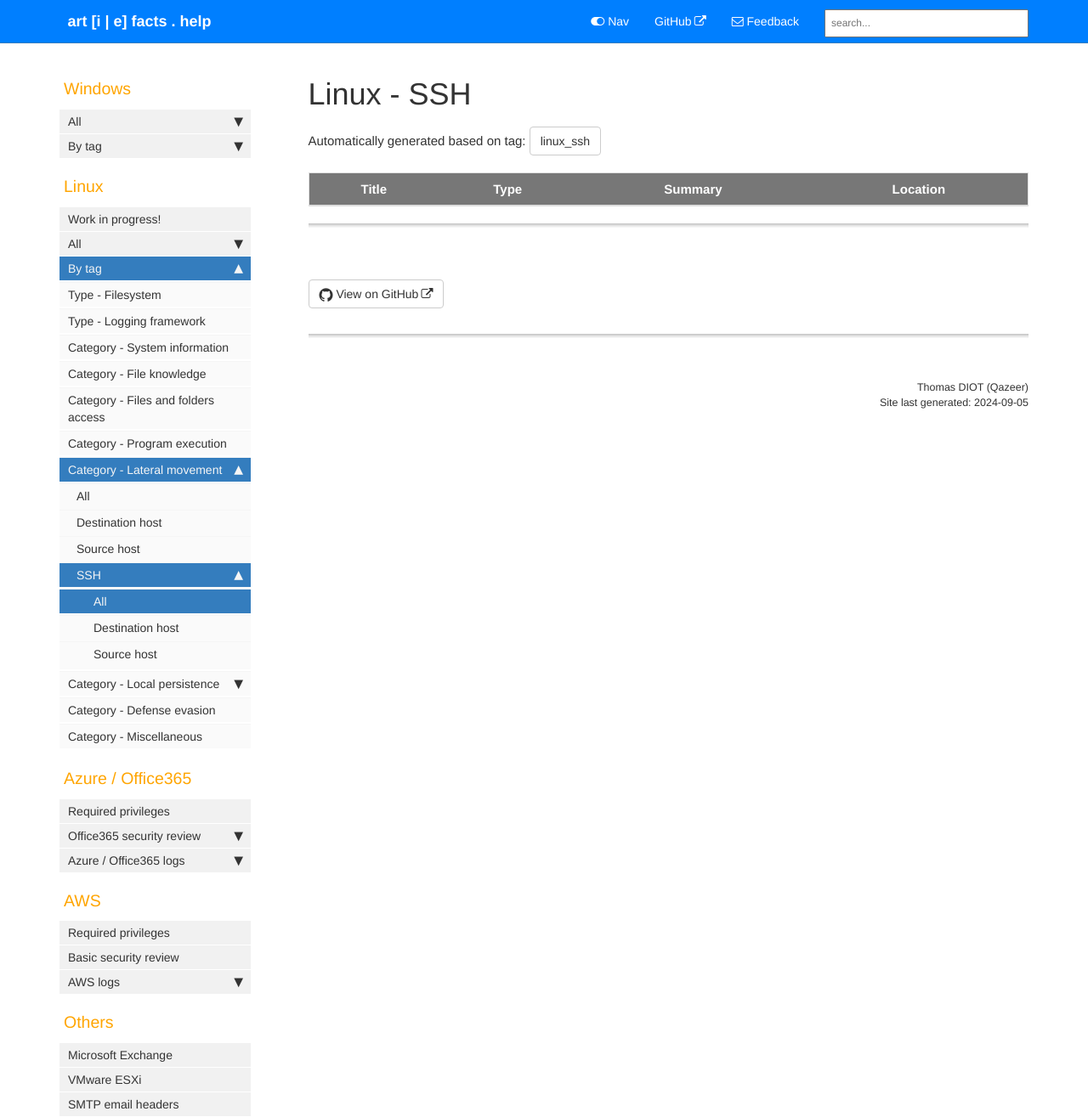
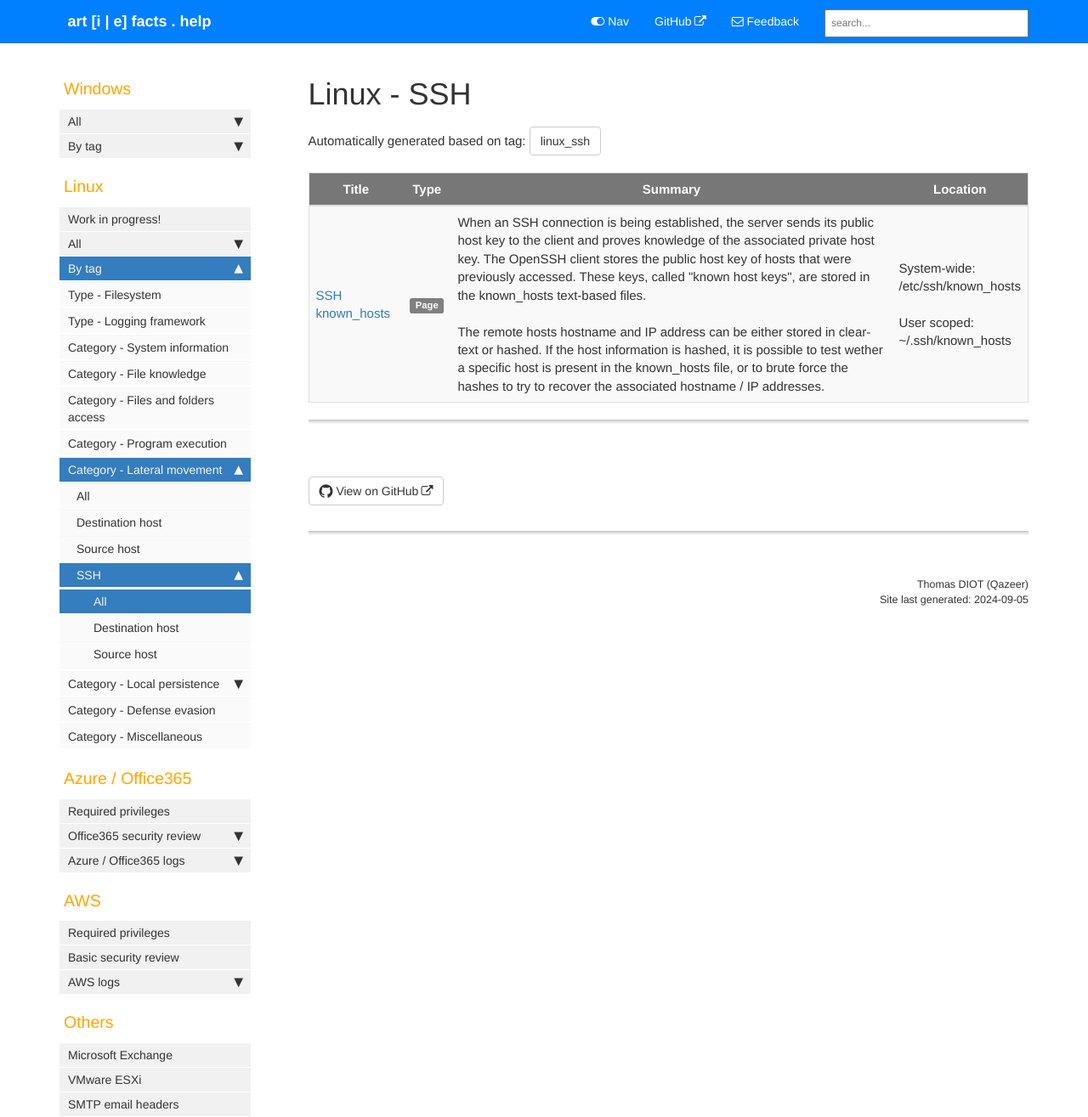
Before and after one commit to Qazeer/artefacts.help, a Jekyll site: the page built from pages/tags/tag_linux_ssh.md, in a window 1280 px wide. Shown: the whole page at 85% size. Built offline with Jekyll 4.4.1, drawn with Linux system fonts in a browser that asks for light colours; comment, search, counter and statistics services are not loaded.

Commit message:
[Artefact] Linux SSH known_hosts - init

````diff
--- a/_data/sidebars/sidebar.yml
+++ b/_data/sidebars/sidebar.yml
@@ -695,12 +695,20 @@
       url: /linux_shell_histories.html
       output: web
 
-    - title: wget HSTS history
-      url: /wget_hsts_history.html
+    - title: SSH
       output: web
+      children:
+
+      - title: SSH known_hosts
+        url: /ssh_known_hosts.html
+        output: web
 
     - title: utmp, wtmp, and btmp
       url: /utmp_wtmp_btmp.html
+      output: web
+
+    - title: wget HSTS history
+      url: /wget_hsts_history.html
       output: web
 
   - title: By tag
--- /dev/null
+++ b/pages/linux/ssh_known_hosts.md
@@ -0,0 +1,89 @@
+---
+title: SSH known_hosts
+summary: 'When an SSH connection is being established, the server sends its public host key to the client and proves knowledge of the associated private host key. The OpenSSH client stores the public host key of hosts that were previously
+accessed. These keys, called "known host keys", are stored in the known_hosts text-based files.\n\n The remote hosts hostname and IP address can be either stored in clear-text or hashed. If the host information is hashed, it is possible to test wether a specific host is present in the known_hosts file, or to brute force the hashes to try to recover the associated hostname / IP addresses.'
+keywords: SSH
+tags:
+  - linux_lateral_movement
+  - linux_lateral_movement_src
+  - linux_ssh
+  - linux_ssh_src
+default_location: 'System-wide:\n /etc/ssh/known_hosts\n\n User scoped:\n ~/.ssh/known_hosts'
+last_updated: 2024-08-24
+sidebar: sidebar
+permalink: ssh_known_hosts.html
+folder: linux
+---
+
+### Overview
+
+When an `SSH` connection is being established, the server sends its public host
+key to the client and proves knowledge of the associated private host key. The
+host keys are generally generated upon the installation of the `SSH` service
+and are used for server-side authentication of the `SSH` server.
+
+The `OpenSSH` client stores the public host key of hosts that were previously
+accessed. These keys, called "known host keys", are stored in the `known_hosts`
+text-based files. The `known_hosts` file can be system-wide
+(`/etc/ssh/known_hosts`) or user scoped (`~/.ssh/known_hosts`).
+
+The user scoped `known_hosts` file is populated (on the client-side) upon the
+first access to a given `SSH` server and host key pair, following the user
+validation of the server authenticity (through its public host key
+fingerprint). If the legitimacy of the public host key was validated upon that
+first connection, the `known_hosts` files can be used to establish the trust
+with the remote server in subsequent access in order to protect against
+man-in-the-middle network attacks. If the public host key of a known host
+changes, the `SSH` client will display an alert.
+
+While automatically populated by the `SSH` client, entries may also be added
+manually to the `known_hosts` files, using the `ssh-keyscan(1)` utility to
+collect public `SSH` host keys from the specified host(s):
+
+```bash
+# To add the REMOTE_HOST public key to the known_hosts system-wide.
+
+ssh-keyscan -H -t rsa <REMOTE_HOST> >> /etc/ssh/ssh_known_hosts
+```
+
+*The `known_hosts` is one of the few endpoint disk artefacts to identify
+outgoing `SSH` connections.*
+
+### Information of interest
+
+The `known_hosts` file is a plaintext file, with one known host information per
+line.
+
+#### Hashed known hosts
+
+The remote hosts hostname and IP address can be either stored in clear-text or
+hashed if `HashKnownHosts` is set to "yes" in the `SSH` client `ssh_config`
+configuration file.
+
+Even if the hosts information are hashed, the following command can be used to
+check whether the specified hostname is present in the given known hosts file:
+
+```bash
+ssh-keygen -l -f <KNOWN_HOST_FILE> -F <HOSTNAME>
+```
+
+Additionally, `John the Ripper` can be used to brute force known hosts files,
+using for instance the private IP address ranges:
+
+```bash
+known_host_file=<KNOWN_HOST_FILE>
+
+john --format=known_hosts $known_host_file
+
+nmap -sL -Pn -n 192.168.0.0/16 172.16.0.0/12 10.0.0.0/8 | grep '^Nmap scan report for' | cut -d ' ' -f 5 > IP_list.txt
+
+john --wordlist=IP_list.txt --format=known_hosts $known_host_file
+```
+
+### References
+
+  - [ssh.com - What are SSH Host Keys?](https://www.ssh.com/academy/ssh/host-key)
+
+  - [Linux handbook - Everything You Important You Should Know About the known_hosts file in Linux](https://linuxhandbook.com/known-hosts-file/)
+
+  - [IBM - ssh_known_hosts file format](https://www.ibm.com/docs/en/zos/3.1.0?topic=daemon-ssh-known-hosts-file-format)
````
